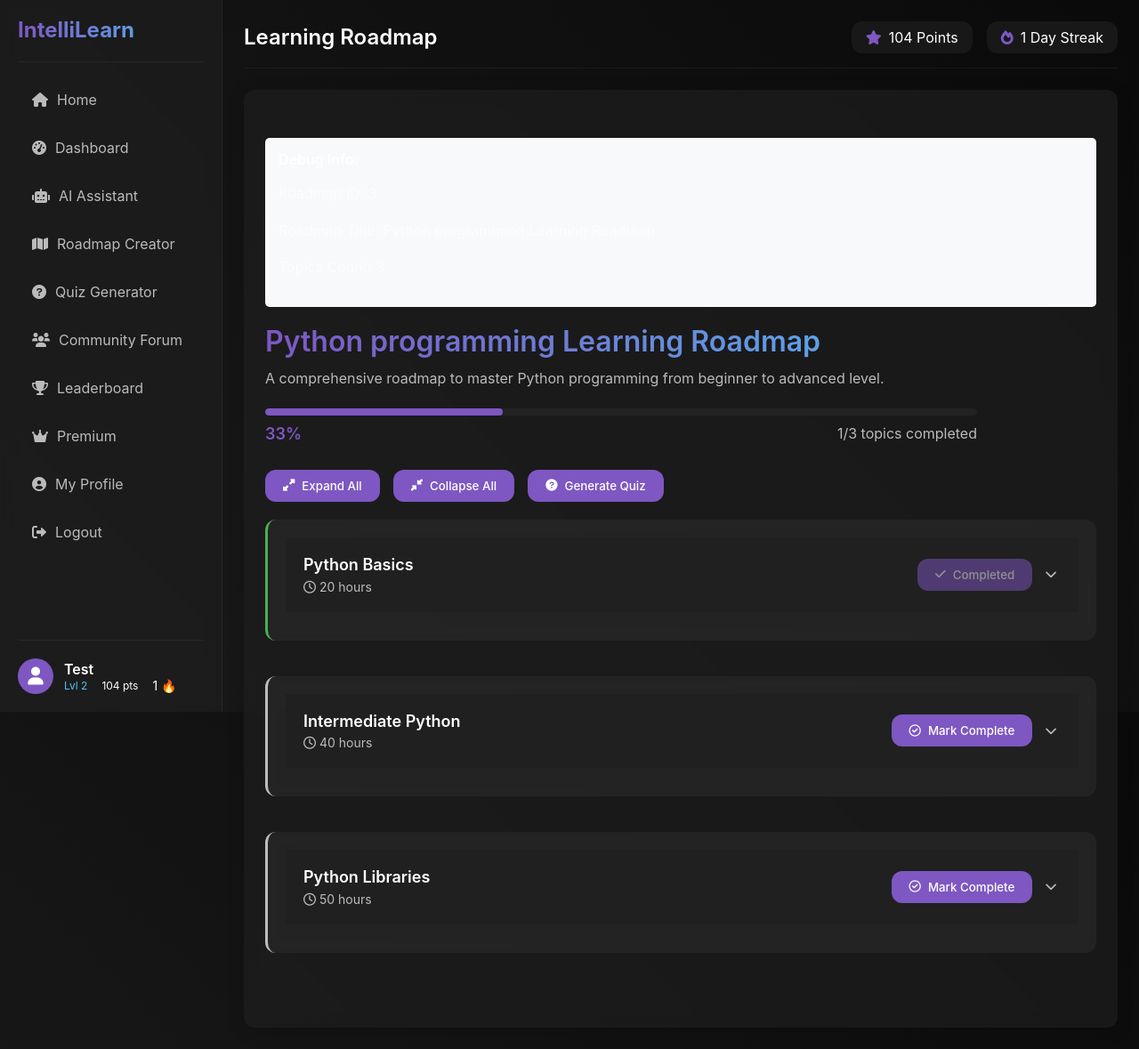
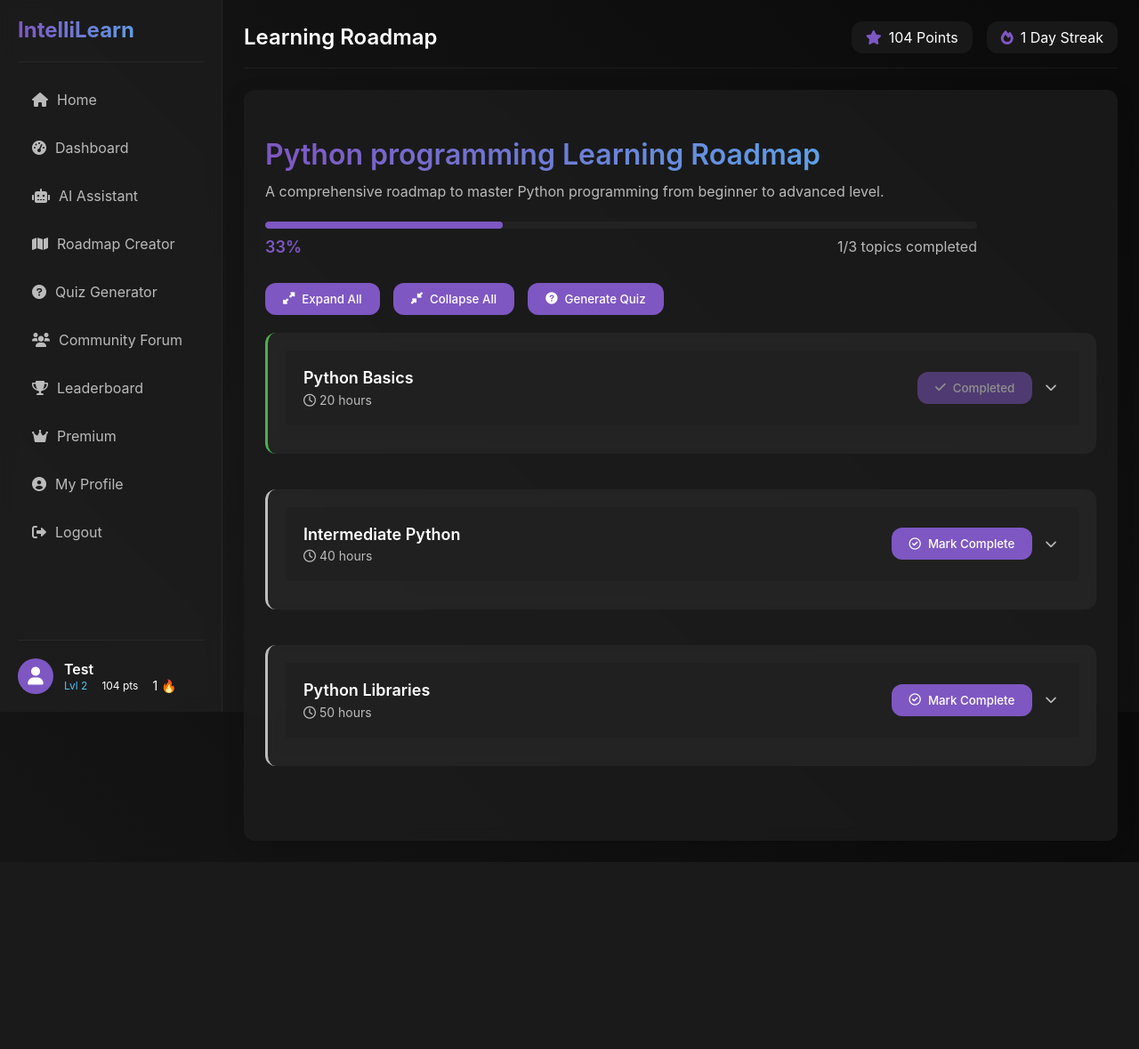
Before and after one commit to WanderingHumanid/IntelliLearn, a Flask app: page /roadmap/3 in a window 1280 px wide. Shown: the whole page at 89% size. After the commit the page ends 969 px from the top, so only its background shows below. Run offline with Flask 2, Linux system fonts and the light colour scheme; a user stored in the database is signed in; data comes from the database, SQL or seed files in the repository; both versions use the stored data as it was after the commit; some libraries are stand-ins or nearby versions.

Commit message:
Improve Roadmap view page

```diff
--- a/templates/roadmap_view.html
+++ b/templates/roadmap_view.html
@@ -6,16 +6,7 @@
 
 {% block content %}
 <div class="roadmap-container">
-    <!-- Debug information -->
-    <div class="debug-info" style="background-color: #f8f9fa; padding: 15px; margin-bottom: 20px; border-radius: 5px;">
-        <h4>Debug Info:</h4>
-        <p>Roadmap ID: {{ roadmap.id }}</p>
-        <p>Roadmap Title: {{ roadmap.title }}</p>
-        <p>Topics Count: {{ roadmap.topics|length }}</p>
-        {% if roadmap.topics|length == 0 %}
-        <p style="color: red;">No topics found in this roadmap!</p>
-        {% endif %}
-    </div>
+    <!-- Debug information removed -->
 
     <div class="roadmap-header">
         <h1 class="roadmap-title">{{ roadmap.title }}</h1>
```
Also changed, not shown: instance/intellilearn.db.
